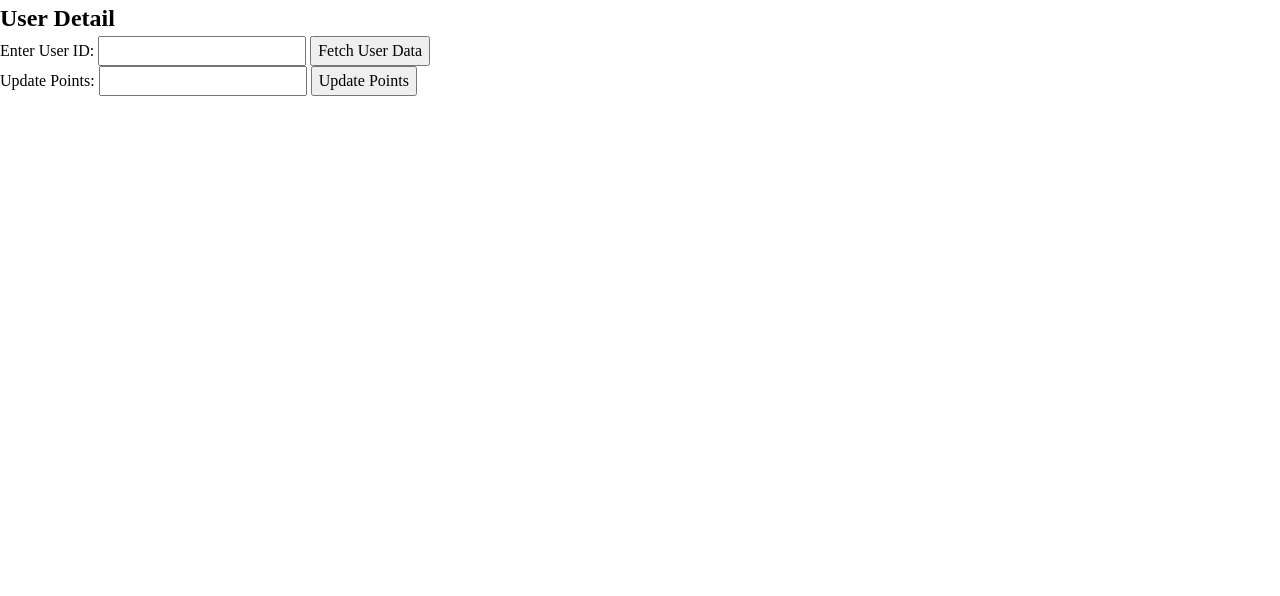
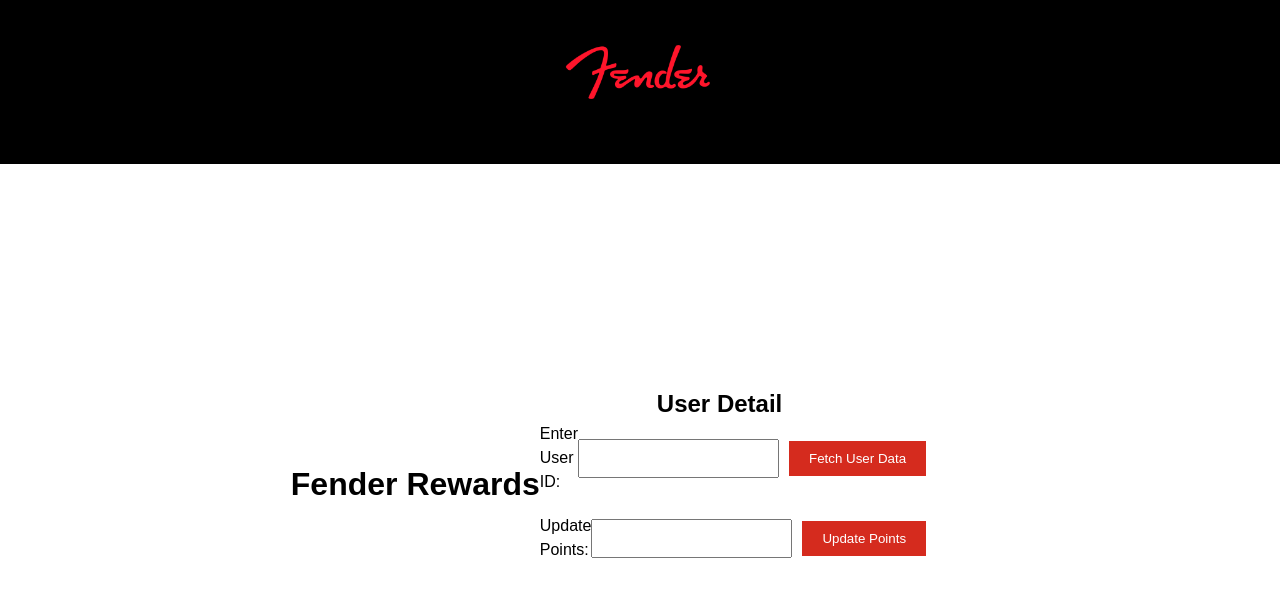
Before and after one commit to justinTsugranes/project_fender-rewards, a website: page client/index.html in a window 1280 px wide. Drawn offline with Linux system fonts and the light colour scheme.

Commit message:
add initial css

```diff
--- a/client/css/styles.css
+++ b/client/css/styles.css
@@ -25,7 +25,7 @@
   box-sizing: border-box;
 }
 
-/* Remove default margin */
+/* Remove default margin and list styles */
 body,
 h1,
 h2,
@@ -35,13 +35,11 @@
 figure,
 blockquote,
 dl,
-dd {
-  margin: 0;
-}
-
-/* Remove list styles on ul, ol elements with a list role, which suggests default styling will be removed */
+dd,
 ul[role='list'],
 ol[role='list'] {
+  margin: 0;
+  padding: 0;
   list-style: none;
 }
 
@@ -55,6 +53,9 @@
   min-height: 100vh;
   text-rendering: optimizeSpeed;
   line-height: 1.5;
+  background-color: var(--white-color);
+  font-family: Arial, sans-serif;
+  color: var(--secondary-color);
 }
 
 /* A elements that don't have a class get default styles */
@@ -69,15 +70,23 @@
   display: block;
 }
 
-/* Inherit fonts for inputs and buttons */
-input,
-button,
-textarea,
-select {
-  font: inherit;
+/* Form field styles */
+/* Hide the default arrow buttons in WebKit browsers */
+input[type='number']::-webkit-inner-spin-button,
+input[type='number']::-webkit-outer-spin-button {
+  -webkit-appearance: none;
+  margin: 0;
 }
 
-/* Remove all animations, transitions and smooth scroll for people that prefer not to see them */
+/* Disable text selection on input */
+input[type='number'] {
+  -moz-user-select: none;
+  -webkit-user-select: none;
+  -ms-user-select: none;
+  user-select: none;
+}
+
+/* Remove all animations, transitions, and smooth scroll for reduced motion */
 @media (prefers-reduced-motion: reduce) {
   html:focus-within {
     scroll-behavior: auto;
@@ -94,3 +103,86 @@
 }
 
 /* End CSS Reset */
+
+/* Define main colors */
+:root {
+  --primary-color: #d52b1e; /* red */
+  --secondary-color: #000000; /* black */
+  --white-color: #ffffff; /* white */
+}
+
+/* Main content styles */
+main {
+  background-color: var(--white-color);
+  padding: 20px;
+  display: flex;
+  justify-content: center;
+  align-items: center;
+  min-height: 80vh;
+}
+
+/* Header styles */
+header {
+  background-color: var(--secondary-color);
+  color: var(--white-color);
+  padding: 20px;
+}
+
+/* Logo styles */
+header img {
+  width: 150px;
+  margin: 10px auto;
+}
+
+/* Navigation styles */
+nav {
+  background-color: var(--secondary-color);
+  padding: 10px;
+  display: flex;
+  justify-content: center;
+  align-items: center;
+}
+
+/* User detail styles */
+#user-detail {
+  width: 80%; /* specify a width to make margin: auto work */
+  max-width: 600px; /* limit maximum width */
+  color: var(--secondary-color);
+}
+
+#user-detail h2 {
+  text-align: center;
+}
+
+/* Form row styles */
+#user-detail div {
+  display: flex;
+  justify-content: space-between;
+  align-items: center;
+  margin-bottom: 20px;
+}
+
+/* Form field styles */
+input {
+  flex: 1;
+  padding: 10px;
+  margin-right: 10px;
+}
+
+/* Button styles */
+button {
+  background-color: var(--primary-color);
+  color: var(--white-color);
+  padding: 10px 20px;
+  border: none;
+  cursor: pointer;
+  flex-shrink: 0; /* prevent buttons from shrinking */
+}
+
+button:hover {
+  background-color: var(--secondary-color);
+}
+
+p {
+  text-align: center;
+}
--- a/client/index.html
+++ b/client/index.html
@@ -5,36 +5,37 @@
     <meta http-equiv="X-UA-Compatible" content="IE=edge" />
     <meta name="viewport" content="width=device-width, initial-scale=1.0" />
     <title>Fender Rewards</title>
-    <meta name="description" content="A brief description" />
+    <meta name="description" content="The Fender rewards program" />
     <meta name="author" content="Insert site name" />
     <link rel="stylesheet" href="css/styles.css" />
   </head>
 
   <body>
     <header>
-      <!-- Accessibility Skip Link -->
       <a href="#main" class="skip">Skip to main content</a>
+      <img src="img/fender-logo.png" alt="Fender logo" />
     </header>
 
-    <nav aria-label="main">
-      <!-- Add your website navigation here -->
-    </nav>
+    <nav aria-label="main"></nav>
 
-    <main id="main">
-      <!-- <h1>Heading</h1> -->
-      <!-- This is a section in Main Content -->
+    <main id="main" aria-labelledby="main-heading">
+      <h1 id="main-heading">Fender Rewards</h1>
       <section>
         <div id="user-detail">
           <h2>User Detail</h2>
-          <label for="user-id">Enter User ID:</label>
-          <input type="number" id="user-id" />
-          <button id="fetch-user-btn">Fetch User Data</button>
+          <div>
+            <label for="user-id">Enter User ID:</label>
+            <input type="number" id="user-id" autocomplete="off" />
+            <button id="fetch-user-btn">Fetch User Data</button>
+          </div>
           <p id="selected-user">
-            <!-- Selected user details will be dynamically populated here -->
+            <!-- Display user details here -->
           </p>
-          <label for="new-points">Update Points:</label>
-          <input type="number" id="new-points" />
-          <button id="update-points-btn">Update Points</button>
+          <div>
+            <label for="new-points">Update Points:</label>
+            <input type="number" id="new-points" autocomplete="off" />
+            <button id="update-points-btn">Update Points</button>
+          </div>
         </div>
       </section>
     </main>
--- a/client/js/client.js
+++ b/client/js/client.js
@@ -14,7 +14,7 @@
     if (response.ok) {
       console.log(user)
       document.querySelector(
-        '#user-detail',
+        '#selected-user',
       ).textContent = `${user.name} has ${user.points_balance} points.`
     } else {
       throw new Error(user.message)
@@ -38,7 +38,7 @@
     if (response.ok) {
       console.log(user)
       document.querySelector(
-        '#user-detail',
+        '#selected-user',
       ).textContent = `${user.name} now has ${user.points_balance} points.`
     } else {
       throw new Error(user.message)
```
